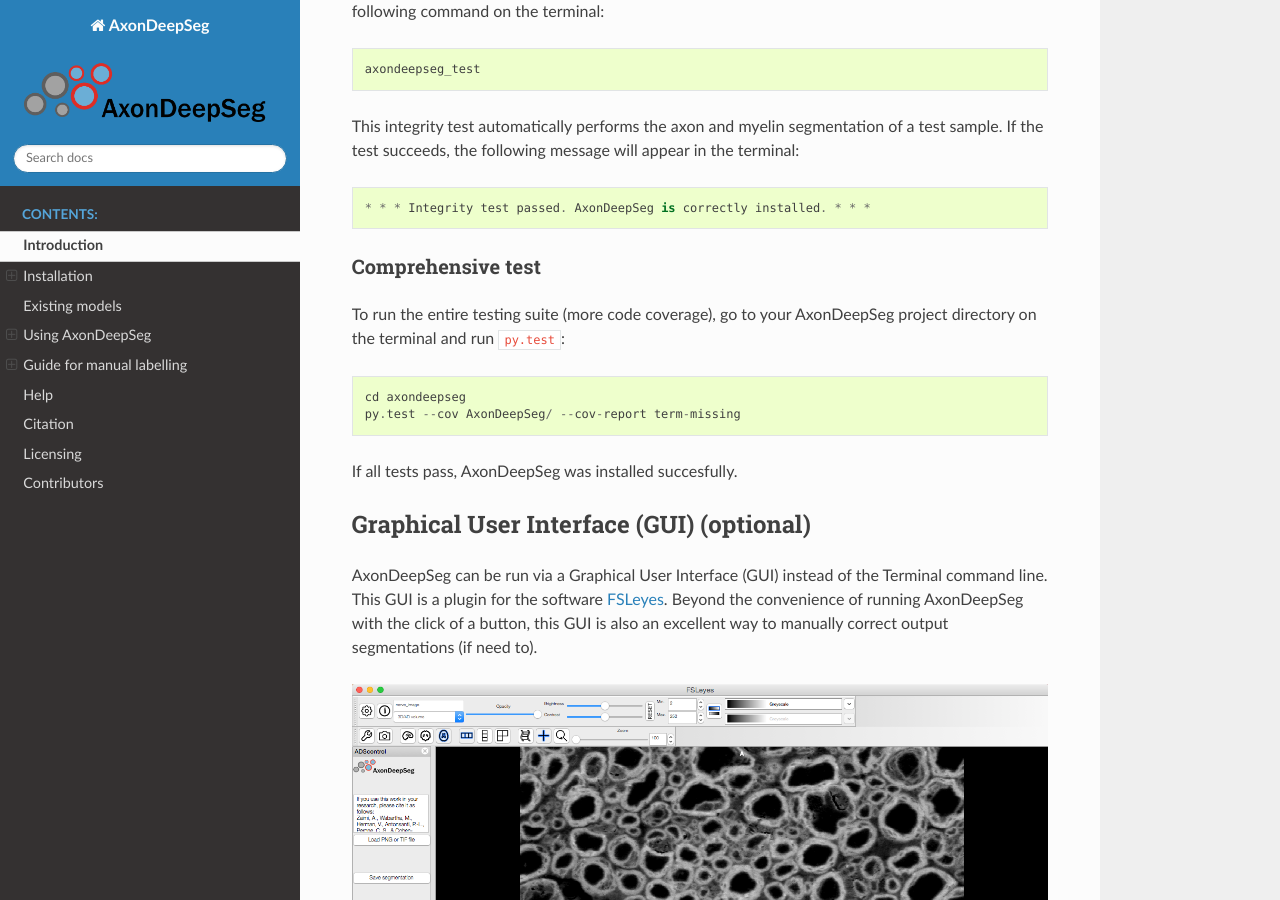
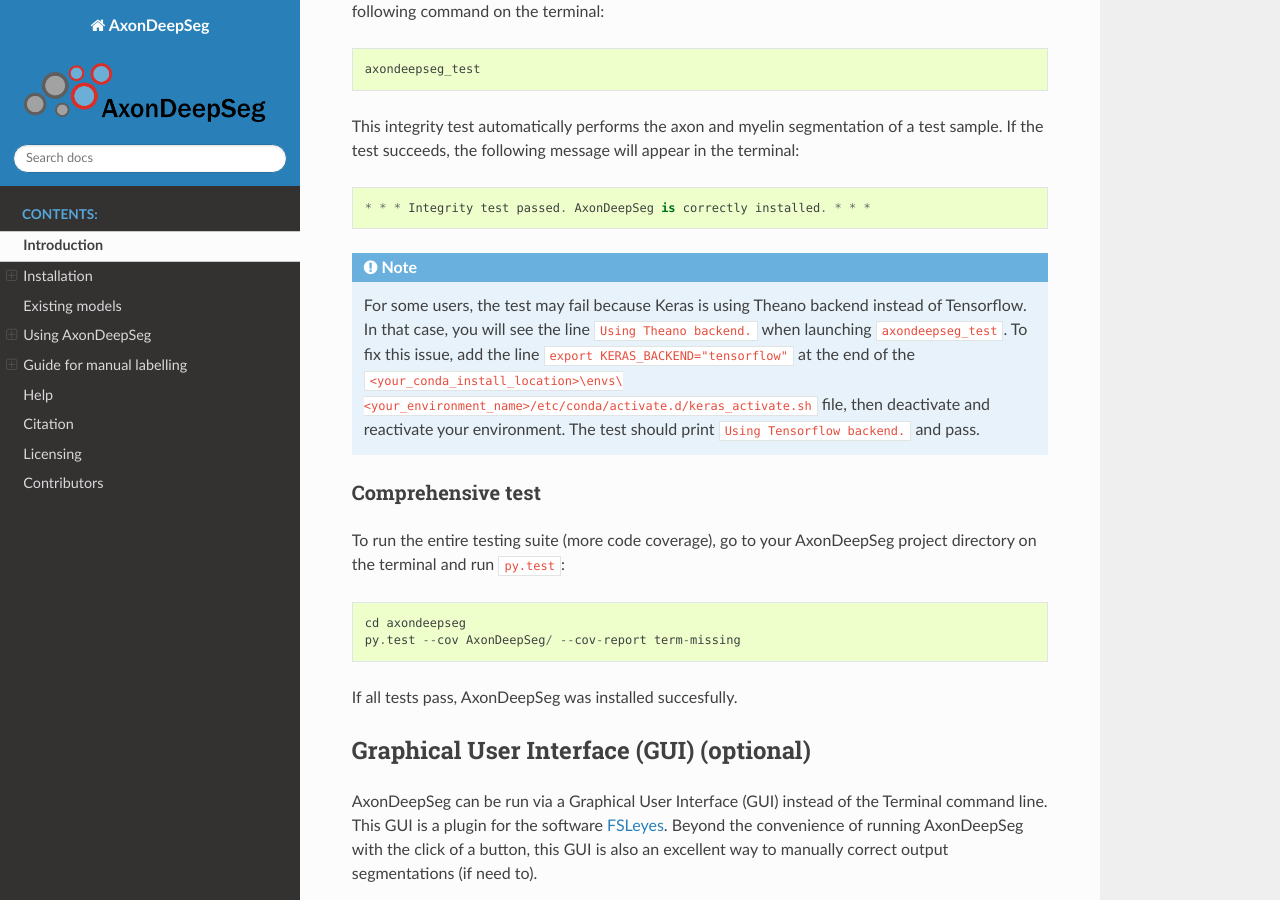
Before and after one commit to axondeepseg/axondeepseg, a Sphinx documentation site: the page built from docs/source/documentation.rst, in a window 1280 px wide and 900 px high, scrolled down 4173 px. Built offline with Sphinx 7.4.7 and the Read the Docs theme 2.0.0, drawn with Linux system fonts in a browser that asks for light colours.

Commit message:
Add warning in doc for Theano vs Tensorflow

```diff
--- a/docs/source/documentation.rst
+++ b/docs/source/documentation.rst
@@ -114,6 +114,8 @@
 This integrity test automatically performs the axon and myelin segmentation of a test sample. If the test succeeds, the following message will appear in the terminal::
 
     * * * Integrity test passed. AxonDeepSeg is correctly installed. * * *
+
+.. NOTE :: For some users, the test may fail because Keras is using Theano backend instead of Tensorflow. In that case, you will see the line ``Using Theano backend.`` when launching ``axondeepseg_test``. To fix this issue, add the line ``export KERAS_BACKEND="tensorflow"`` at the end of the ``<your_conda_install_location>\envs\<your_environment_name>/etc/conda/activate.d/keras_activate.sh`` file, then deactivate and reactivate your environment. The test should print ``Using Tensorflow backend.`` and pass.
 
 Comprehensive test
 ~~~~~~~~~~~~~~~~~~
```
